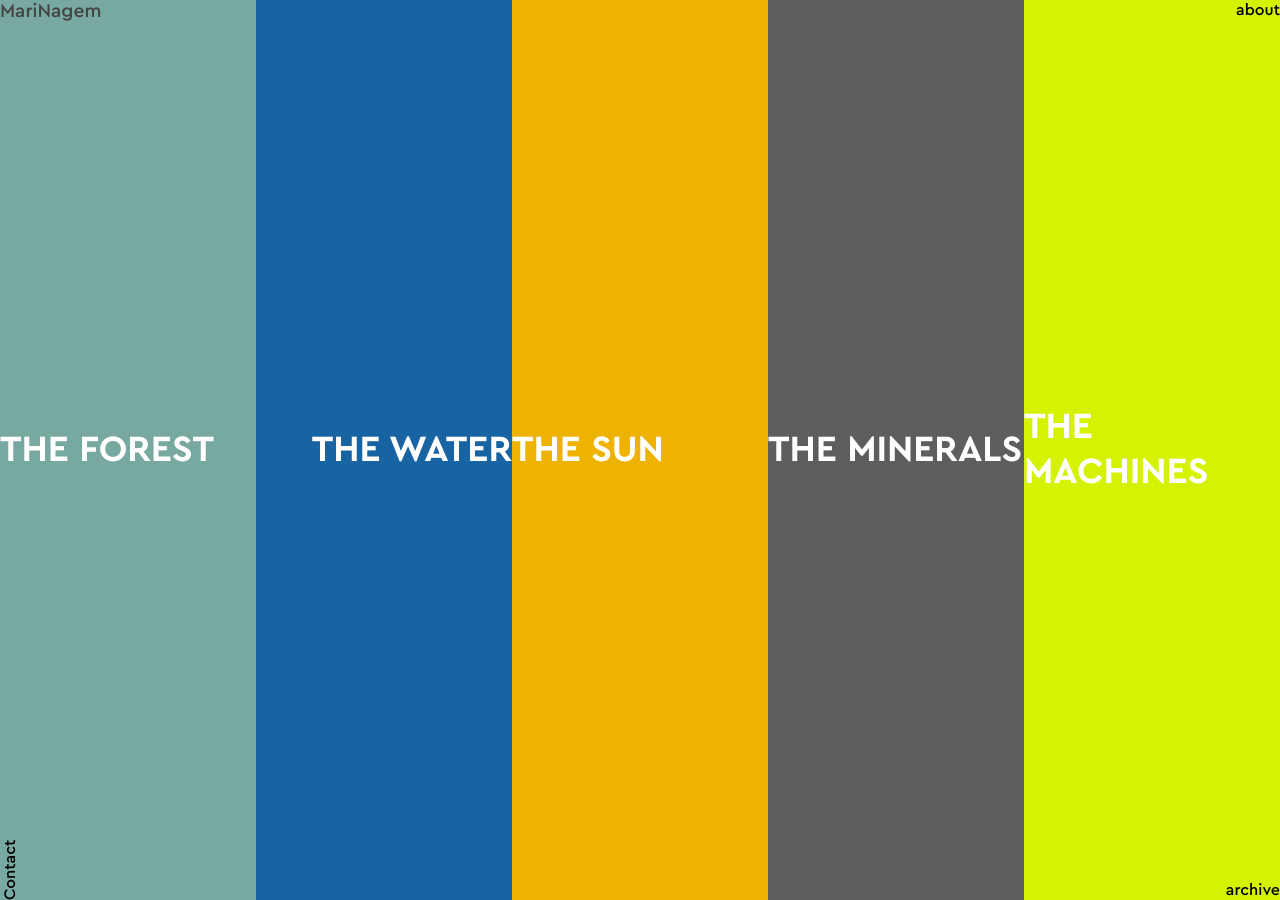
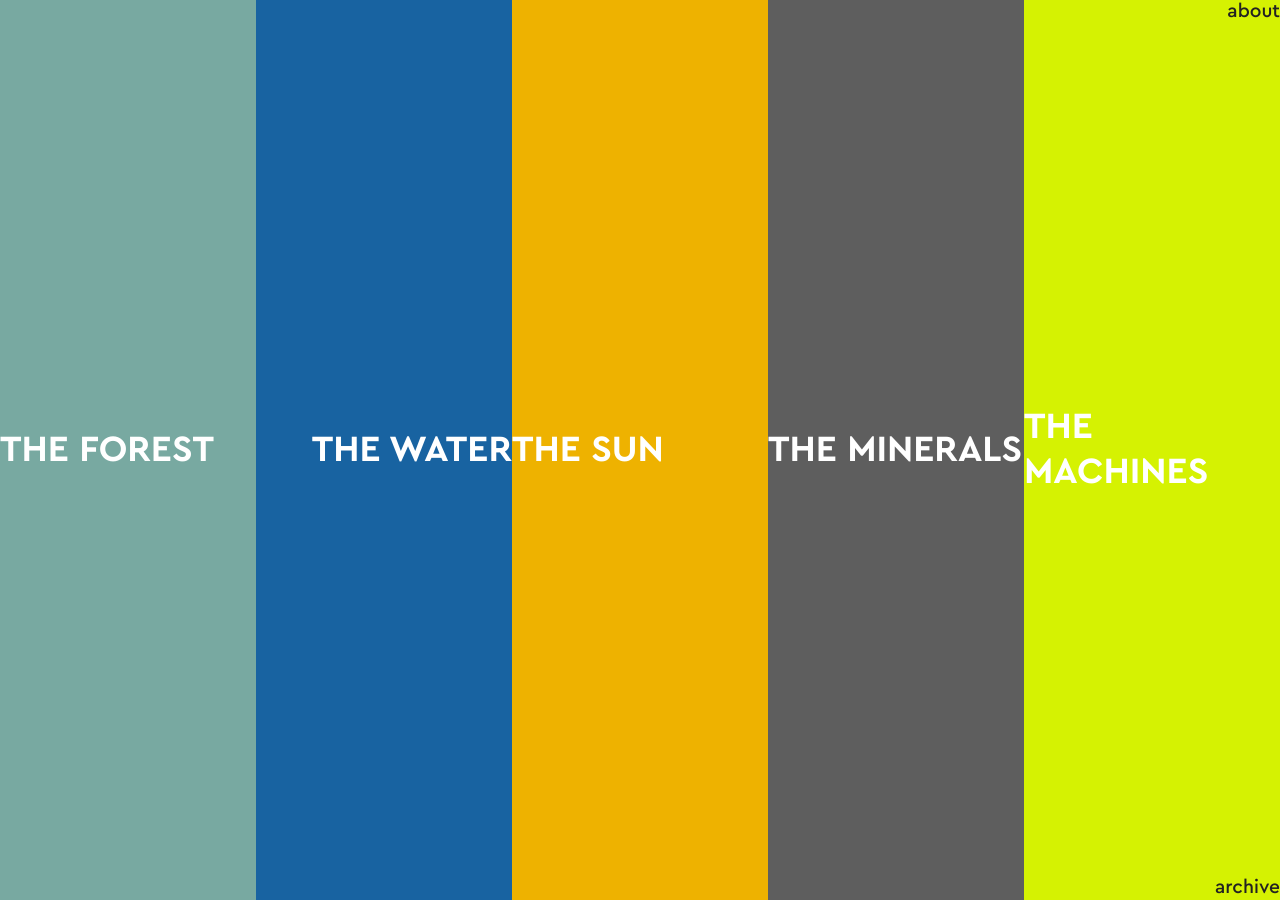
Before and after one commit to marinagem-www/2023.marinagem.com, a Jekyll site: the page built from pages/en/index.md, in a window 1280 px wide. Built offline with Jekyll 4.4.1, drawn with Linux system fonts in a browser that asks for light colours.

Commit message:
adjust overlay: remove home link when already home. remove contact link

```diff
--- a/_includes/overlay.html
+++ b/_includes/overlay.html
@@ -4,7 +4,7 @@
 {% assign archive_url = home_url | append: "archive" %}
 
 <div class="overlay-container">
-  <a class="overlay-link home-link" href="{{ home_url | relative_url }}">
+  <a class="overlay-link home-link {{ page.layout }}" href="{{ home_url | relative_url }}">
     MariNagem
   </a>
   <a class="overlay-link about-link" href="{{ about_url | relative_url }}">
--- a/css/overlay.scss
+++ b/css/overlay.scss
@@ -13,14 +13,23 @@
     pointer-events: all;
     position: absolute;
     text-decoration: none;
-    color: #000;
+    color: #222;
     font-weight: 500;
-    font-size: 1rem;
+    font-size: 1.2rem;
+    transition: color linear 0.1s;
+
+    &:hover {
+      color: #aaa;
+    }
   }
 
   .home-link {
     color: #444;
     font-size: 1.2rem;
+  }
+
+  .home-link.home {
+    display: none;
   }
 
   .about-link {
@@ -32,6 +41,7 @@
     bottom: 0;
     transform-origin: bottom left;
     transform: rotate(-90.0deg) translate(0, 100%);
+    display: none;
   }
 
   .archive-link {
```
